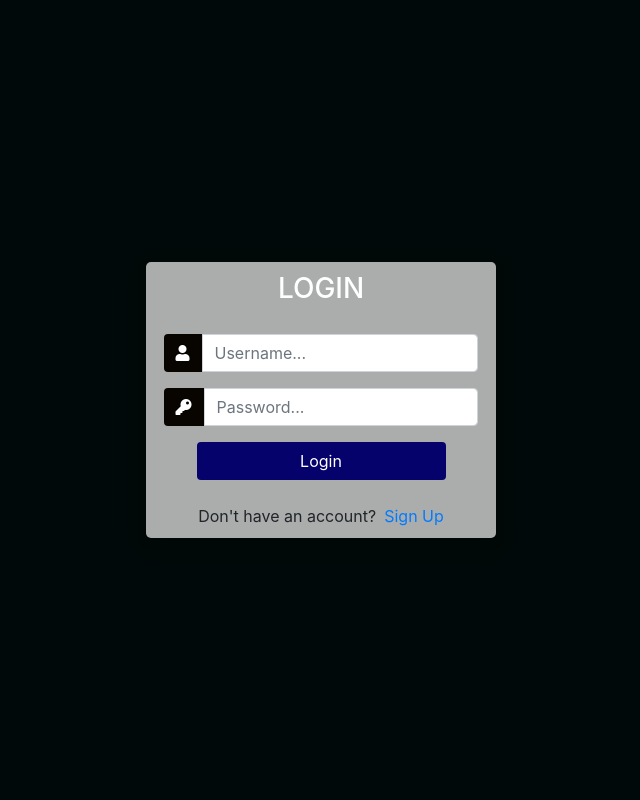
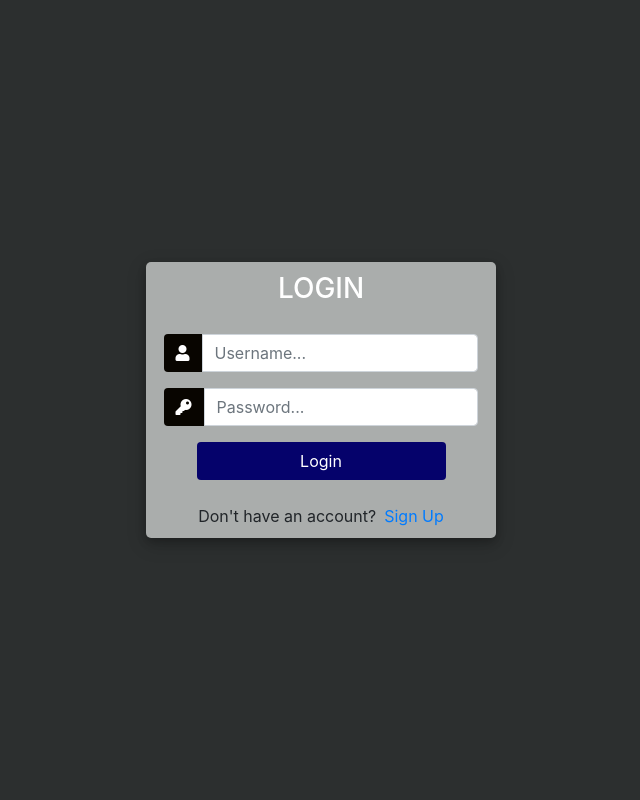
Before and after one commit to Mikael967/Assignment-one, a Django app: page /login/ in a window 1280 px wide. Shown: the whole page, without its empty margins (319-959 px from the left). Run offline with Django 5.2, Linux system fonts and the light colour scheme; some libraries are stand-ins or nearby versions.

Commit message:
color scheme

```diff
--- a/tugulenga/templates/tugulenga/login.html
+++ b/tugulenga/templates/tugulenga/login.html
@@ -2,7 +2,10 @@
 <html>
 
 <head>
-	<title>Login</title>
+	<meta charset="UTF-8">
+	<meta name="viewport" content="width=device-width, initial-scale=1.0">
+	<title>Tugule</title>
+	<link rel="shortcut icon" type="image/png" href="https://image.ibb.co/fOur3b/favicon.png"/>
 	<link rel="stylesheet" href="https://stackpath.bootstrapcdn.com/bootstrap/4.1.3/css/bootstrap.min.css" integrity="sha384-MCw98/SFnGE8fJT3GXwEOngsV7Zt27NXFoaoApmYm81iuXoPkFOJwJ8ERdknLPMO" crossorigin="anonymous">
 	<script src="https://ajax.googleapis.com/ajax/libs/jquery/3.3.1/jquery.min.js"></script>
 	<link rel="stylesheet" href="https://use.fontawesome.com/releases/v5.6.1/css/all.css" integrity="sha384-gfdkjb5BdAXd+lj+gudLWI+BXq4IuLW5IT+brZEZsLFm++aCMlF1V92rMkPaX4PP" crossorigin="anonymous">
@@ -14,7 +17,7 @@
 			margin: 0;
 			padding: 0;
 			height: 100%;
-			background: #000909 !important;
+			background: #2c2f2f  !important;
 		}
 		.user_card {
 			width: 350px;
```
